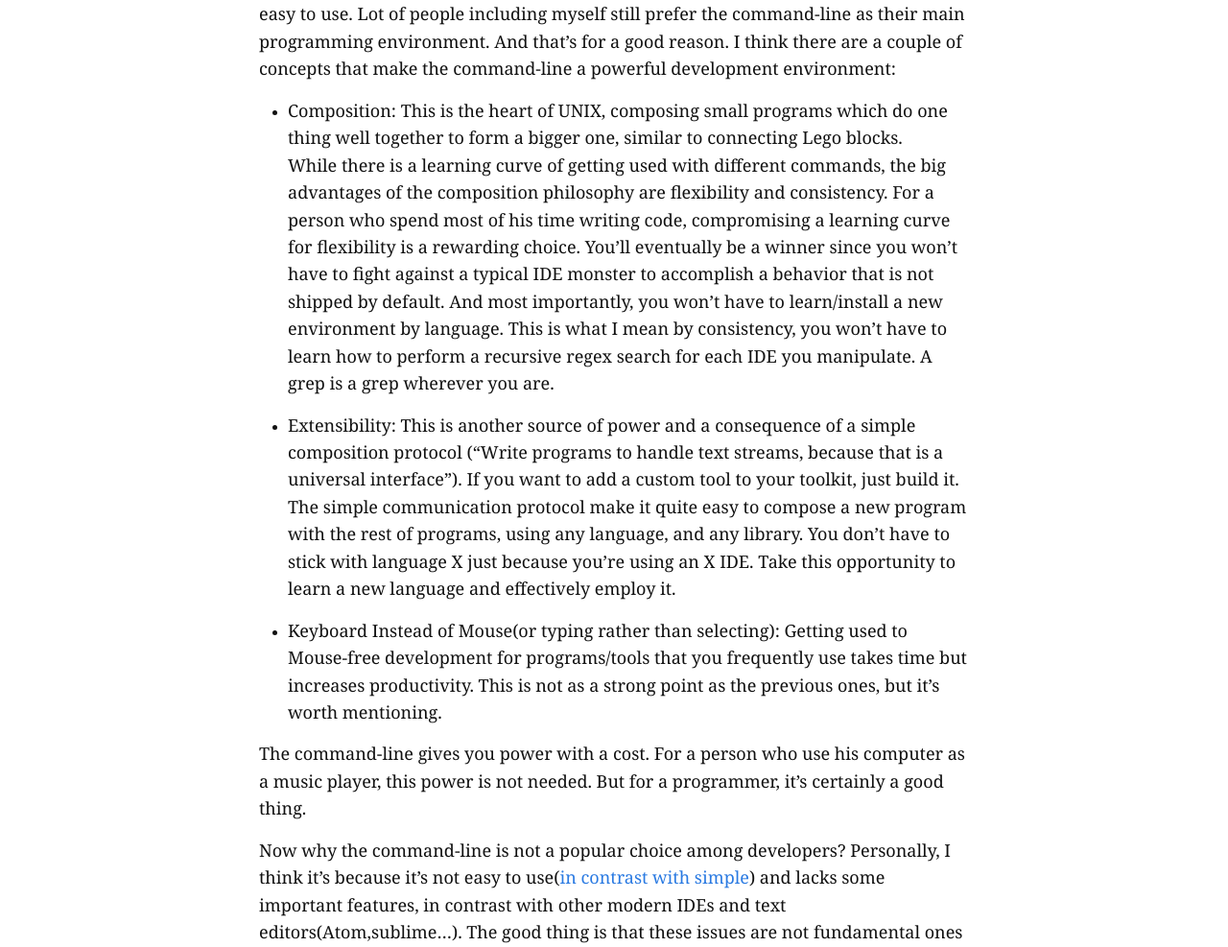
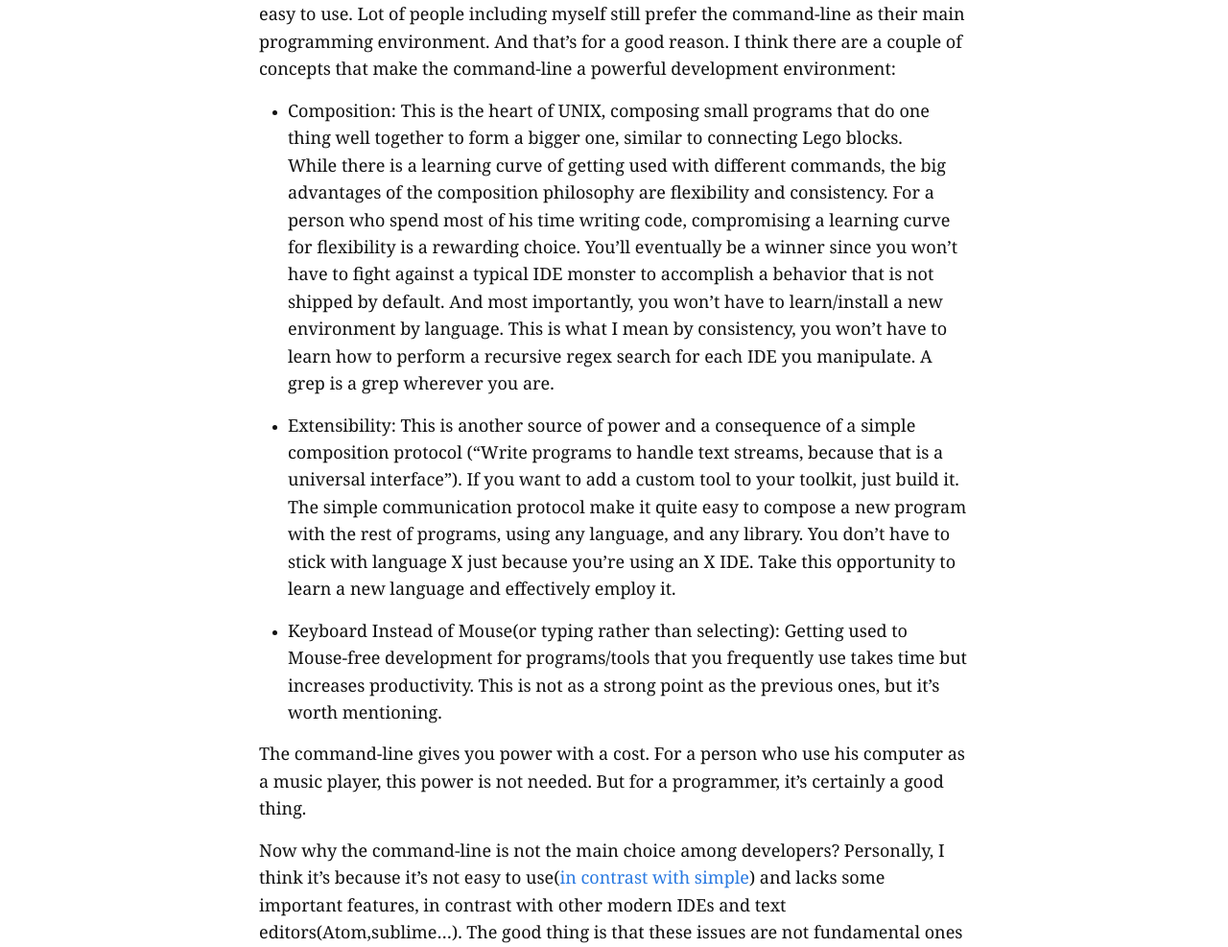
Before and after one commit to pindexis/pindexis.github.io, a Jekyll site: the page built from _posts/2015-12-25-power-of-commmand-line.markdown, in a window 1280 px wide. Shown: the part 210-1197 px from the top of the page at 96% size. Built offline with Jekyll 4.4.1, drawn with Linux system fonts in a browser that asks for light colours.

Commit message:
second edit

```diff
--- a/_posts/2015-12-25-power-of-commmand-line.markdown
+++ b/_posts/2015-12-25-power-of-commmand-line.markdown
@@ -6,7 +6,7 @@ categories: command-line
 ---
 While the programming world is full of sophisticated IDEs and text editors that are easy to use. Lot of people including myself still prefer the command-line as their main programming environment. And that's for a good reason. I think there are a couple of concepts that make the command-line a  powerful development environment:
 
-- Composition: This is the heart of UNIX, composing small programs which do one thing well together to form a bigger one, similar to connecting Lego blocks.
+- Composition: This is the heart of UNIX, composing small programs that do one thing well together to form a bigger one, similar to connecting Lego blocks.
 While there is a learning curve of getting used with different commands, the big advantages of the composition philosophy  are flexibility and consistency. For a person who spend most of his time writing code, compromising a learning curve for flexibility is a rewarding choice. You'll eventually be a winner since you won't have to fight against a typical IDE monster to accomplish a behavior that is not shipped by default. And most importantly, you won't have to learn/install a new environment by language. This is what I mean by consistency, you won't have to learn how to perform a recursive regex search for each IDE you manipulate. A grep is a grep wherever you are.
 
 - Extensibility: This is another source of power and a consequence of a simple composition protocol ("Write programs to handle text streams, because that is a universal interface"). If you want to add a custom tool to your toolkit, just build it. The simple communication protocol make it quite easy to compose a new program with the rest of programs, using any language, and any library. You don't have to stick with language X just because you're using an X IDE. Take this opportunity to learn a new language and effectively employ it.
@@ -15,5 +15,5 @@ While there is a learning curve of getting used with different commands, the big
 
 The command-line gives you power with a cost. For a person who use his computer as a music player, this power is not needed. But for a programmer, it's certainly a good thing.
 
-Now why the command-line is not a popular choice among developers? Personally, I think it's because it's not easy to use([in contrast with simple](http://www.infoq.com/presentations/Simple-Made-Easy)) and lacks some important features, in contrast with other modern IDEs and text editors(Atom,sublime...). The good thing is that these issues are not fundamental ones but can be resolved. We just need to reinvent the command-line to be a framework of development rather than just an input/output system. featuring an extensible ground for customization and extensibility, a good command autocomplete system, real-time check (and evaluation), modern interface(supporting more colors), built-in panes, A help (extract -> tar -xvzf), an intuitive shortcuts system, a package manager etc...
+Now why the command-line is not the main choice among developers? Personally, I think it's because it's not easy to use([in contrast with simple](http://www.infoq.com/presentations/Simple-Made-Easy)) and lacks some important features, in contrast with other modern IDEs and text editors(Atom,sublime...). The good thing is that these issues are not fundamental ones but can be resolved. We just need to reinvent the command-line to be a framework of development rather than just an input/output system. featuring an extensible ground for customization and extensibility, a good command autocomplete system, real-time check (and evaluation), modern interface(supporting more colors), built-in panes, A help (extract -> tar -xvzf), an intuitive shortcuts system, a package manager etc...
 The text editor will be just a tool in the box with one responsibility of editing files. File navigation, Find/Replace, panes etc... are handled by other programs.
```
